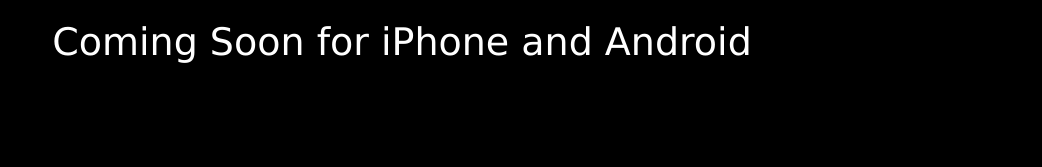
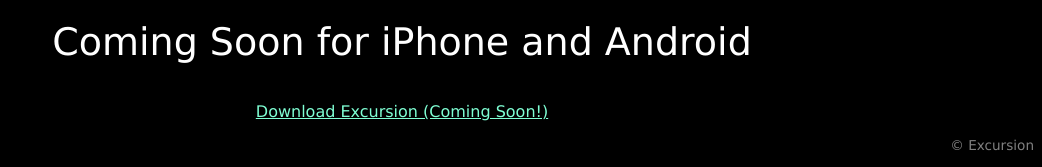
Before and after one commit to divya15038/Excursion, a plain HTML site: page index.html in a window 1280 px wide. Shown: the part 1553-1720 px from the top of the page, without its empty margins (238-1280 px from the left). Before the commit the page ends 1655 px from the top, so only its background shows below. Drawn offline with Linux system fonts and the light colour scheme.

Commit message:
add footer related css and html

```diff
--- a/index.html
+++ b/index.html
@@ -37,5 +37,11 @@
             <p>Coming Soon for iPhone and Android</p>
         </div>
     </main>
+
+    <!--Footer-->
+    <footer>
+        <p>Download Excursion (Coming Soon!)</p>
+        <p class="copyright">&copy; Excursion</p>
+    </footer>
 </body>
 </html>
--- a/resources/style.css
+++ b/resources/style.css
@@ -15,7 +15,7 @@
     margin: 1.5rem 0;
 }
 
-header p {
+header p, footer p {
     text-decoration: underline;
     color:aquamarine;
 }
@@ -48,3 +48,11 @@
 #comingSoon p {
     font-size: 2.375rem;
 }
+
+/* Footer */
+footer .copyright {
+    color:gray;
+    text-align: right;
+    text-decoration: none;
+    font-size: 0.85rem;
+}
```
